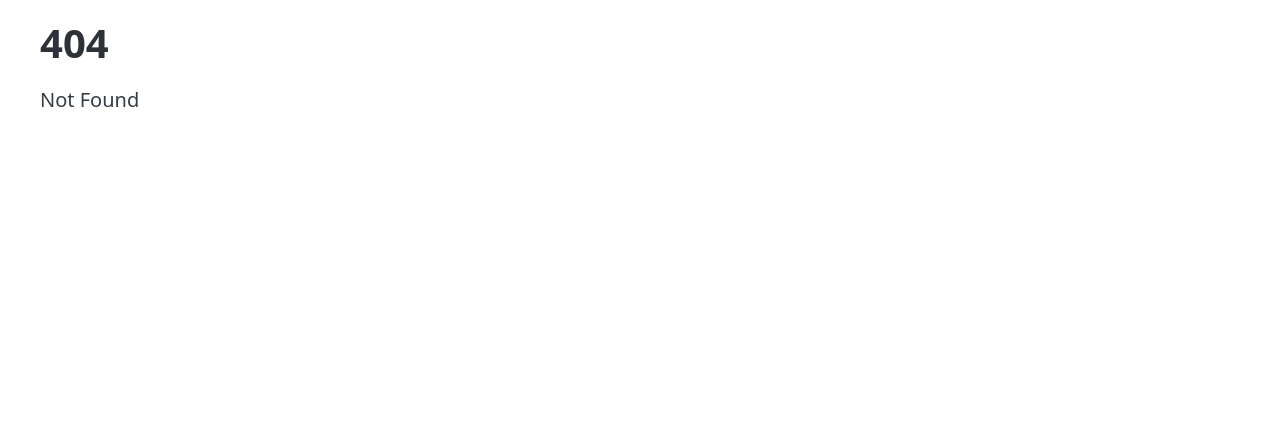
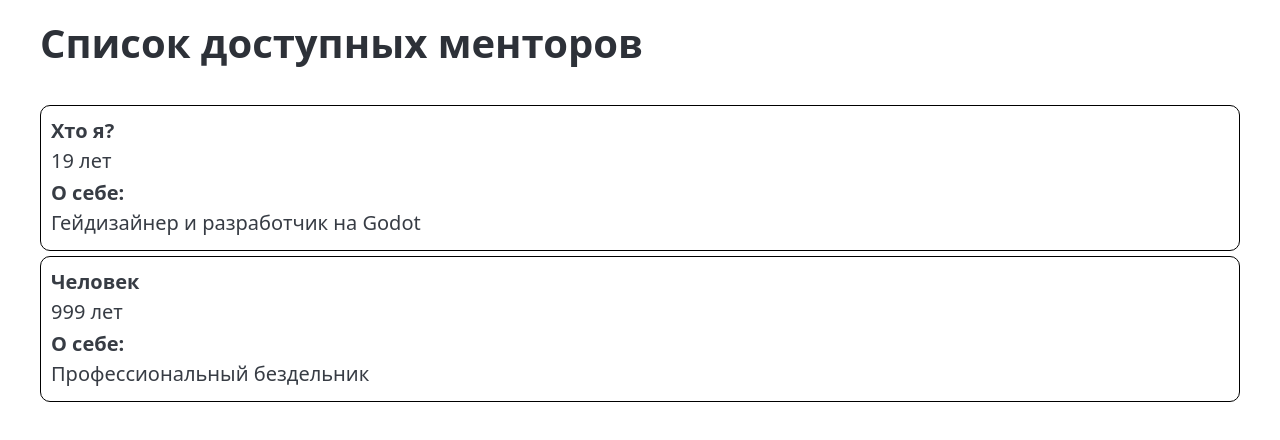
Before and after one commit to Tiver211/MentorMatch, a SvelteKit app in the folder web/: page /mentors in a window 1280 px wide. Before the commit this address had no page. Shown: the top 440 px of the page. Built offline with nearby package versions, Linux system fonts and the light colour scheme.

Commit message:
web: Add /mentors route

```diff
--- /dev/null
+++ b/web/src/routes/mentors/+page.svelte
@@ -0,0 +1,6 @@
+<script>
+	import MentorsList from '$lib/people-lists/mentors-list.svelte';
+</script>
+
+<h1>Список доступных менторов</h1>
+<MentorsList />
```
